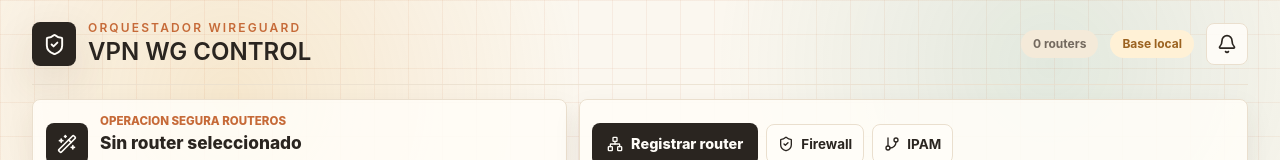
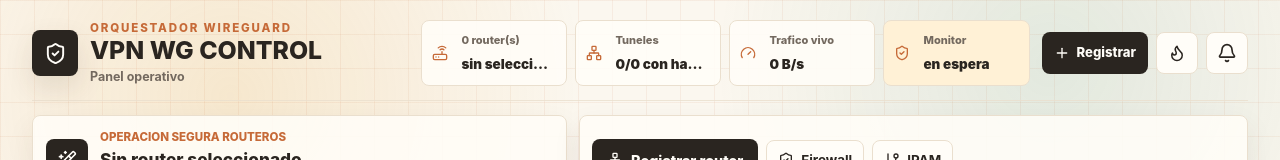
Before and after one commit to franciscochaname/VPN-WG-CONTROL, a React (Vite) app: page / in a window 1280 px wide. Shown: the top 160 px of the page. Built offline with nearby package versions, Linux system fonts and the light colour scheme; no server answers.

Commit message:
feat: fill header with operational metrics

```diff
--- a/src/app/App.jsx
+++ b/src/app/App.jsx
@@ -177,7 +177,15 @@ function App() {
       <div className="pointer-events-none fixed inset-0 soft-grid" />
       <NotificationCenter notifications={notifications} onDismiss={dismissNotification} />
       <section className="relative mx-auto flex min-h-screen w-full max-w-7xl flex-col px-6 py-5 lg:px-8">
-        <Header routerCount={metrics.routers} />
+        <Header
+          activeView={activeView}
+          continuousMonitor={continuousMonitor}
+          metrics={metrics}
+          monitoring={monitoring}
+          notificationCount={notifications.length}
+          selectedRouter={selectedRouter}
+          onNavigate={setActiveView}
+        />
 
         <TopCommandBar
           continuousMonitor={continuousMonitor}
--- a/src/features/layout/Header.jsx
+++ b/src/features/layout/Header.jsx
@@ -1,30 +1,115 @@
-import { Bell, ShieldCheck } from "lucide-react";
-import StatusPill from "../../shared/ui/StatusPill.jsx";
+import { Bell, Flame, Gauge, Network, Plus, Router, ShieldCheck } from "lucide-react";
 
-function Header({ routerCount }) {
+const viewLabels = {
+  dashboard: "Panel",
+  routers: "Routers",
+  wireguard: "WireGuard",
+  ipam: "Segmentos",
+  firewall: "Firewall",
+  backups: "Respaldos",
+  security: "Seguridad",
+  keys: "Llaves WG"
+};
+
+function Header({
+  activeView,
+  continuousMonitor,
+  metrics,
+  monitoring,
+  notificationCount,
+  selectedRouter,
+  onNavigate
+}) {
+  const routerCount = metrics?.routers || 0;
+  const tunnelCount = metrics?.tunnels || 0;
+  const activeTunnels = monitoring?.activeTunnels || 0;
+  const throughputBps = monitoring?.throughputBps || 0;
+  const hasRouter = Boolean(selectedRouter);
+
   return (
-    <header className="flex items-center justify-between border-b border-warm-line/80 pb-4">
-      <div className="flex items-center gap-3">
-        <div className="flex h-11 w-11 items-center justify-center rounded-lg bg-warm-ink text-warm-panel shadow-soft">
+    <header className="app-header">
+      <div className="header-brand">
+        <div className="header-brand-icon">
           <ShieldCheck size={23} />
         </div>
-        <div>
-          <p className="text-xs font-semibold uppercase tracking-[0.18em] text-warm-copper">
-            Orquestador WireGuard
-          </p>
-          <h1 className="text-2xl font-semibold tracking-normal">VPN WG CONTROL</h1>
+        <div className="min-w-0">
+          <p>Orquestador WireGuard</p>
+          <h1>VPN WG CONTROL</h1>
+          <span>{viewLabels[activeView] || "Panel"} operativo</span>
         </div>
       </div>
 
-      <div className="flex items-center gap-3">
-        <StatusPill label={`${routerCount} routers`} tone={routerCount > 0 ? "mint" : "neutral"} />
-        <StatusPill label="Base local" tone="amber" />
-        <button className="icon-button" aria-label="Notificaciones">
+      <div className="header-metrics">
+        <HeaderMetric
+          detail={hasRouter ? selectedRouter.alias : "sin seleccionar"}
+          icon={Router}
+          label={`${routerCount} router(s)`}
+          tone={hasRouter ? "ok" : "idle"}
+        />
+        <HeaderMetric
+          detail={`${activeTunnels}/${tunnelCount} con handshake`}
+          icon={Network}
+          label="Tuneles"
+          tone={activeTunnels > 0 ? "ok" : "idle"}
+        />
+        <HeaderMetric
+          detail={`${formatBytes(throughputBps)}/s`}
+          icon={Gauge}
+          label="Trafico vivo"
+          tone={throughputBps > 0 ? "ok" : "idle"}
+        />
+        <HeaderMetric
+          detail={continuousMonitor?.enabled ? "continuo activo" : "en espera"}
+          icon={ShieldCheck}
+          label="Monitor"
+          tone={continuousMonitor?.enabled ? "ok" : "warn"}
+        />
+      </div>
+
+      <div className="header-actions">
+        <button className="header-primary-action" onClick={() => onNavigate(hasRouter ? "wireguard" : "routers")} type="button">
+          {hasRouter ? <Network size={16} /> : <Plus size={16} />}
+          <span>{hasRouter ? "Crear VPN" : "Registrar"}</span>
+        </button>
+        <button className="header-icon-action" onClick={() => onNavigate("firewall")} title="Firewall" type="button">
+          <Flame size={18} />
+        </button>
+        <button className="header-icon-action" onClick={() => onNavigate("dashboard")} title="Notificaciones" type="button">
           <Bell size={20} />
+          {notificationCount > 0 && <span>{notificationCount}</span>}
         </button>
       </div>
     </header>
   );
 }
 
+function HeaderMetric({ detail, icon: Icon, label, tone }) {
+  return (
+    <article className={`header-metric header-metric-${tone}`}>
+      <Icon size={16} />
+      <span>{label}</span>
+      <strong>{detail}</strong>
+    </article>
+  );
+}
+
+function formatBytes(value) {
+  const number = Number(value || 0);
+
+  if (number < 1024) {
+    return `${number} B`;
+  }
+
+  const units = ["KB", "MB", "GB"];
+  let current = number / 1024;
+  let index = 0;
+
+  while (current >= 1024 && index < units.length - 1) {
+    current /= 1024;
+    index += 1;
+  }
+
+  return `${current.toFixed(current >= 10 ? 0 : 1)} ${units[index]}`;
+}
+
 export default Header;
--- a/src/styles.css
+++ b/src/styles.css
@@ -189,6 +189,170 @@ button {
   transform: translateY(-1px);
   border-color: #e5a23a;
   box-shadow: 0 10px 25px rgba(76, 54, 32, 0.1);
+}
+
+.app-header {
+  display: grid;
+  grid-template-columns: minmax(260px, 0.9fr) minmax(420px, 1.45fr) auto;
+  gap: 12px;
+  align-items: stretch;
+  border-bottom: 1px solid rgba(234, 223, 206, 0.8);
+  padding-bottom: 14px;
+}
+
+.header-brand,
+.header-metrics,
+.header-actions {
+  min-width: 0;
+}
+
+.header-brand {
+  display: flex;
+  align-items: center;
+  gap: 12px;
+}
+
+.header-brand-icon {
+  display: grid;
+  height: 46px;
+  width: 46px;
+  flex: 0 0 auto;
+  place-items: center;
+  border-radius: 8px;
+  background: #2a2520;
+  color: #fffdf8;
+  box-shadow: 0 12px 28px rgba(76, 54, 32, 0.12);
+}
+
+.header-brand p {
+  color: #c66a38;
+  font-size: 0.72rem;
+  font-weight: 850;
+  letter-spacing: 0.16em;
+  text-transform: uppercase;
+}
+
+.header-brand h1 {
+  overflow: hidden;
+  color: #2a2520;
+  font-size: 1.55rem;
+  font-weight: 760;
+  line-height: 1.1;
+  text-overflow: ellipsis;
+  white-space: nowrap;
+}
+
+.header-brand span {
+  display: block;
+  margin-top: 3px;
+  color: #73695f;
+  font-size: 0.78rem;
+  font-weight: 750;
+}
+
+.header-metrics {
+  display: grid;
+  grid-template-columns: repeat(4, minmax(0, 1fr));
+  gap: 8px;
+}
+
+.header-metric {
+  display: grid;
+  min-width: 0;
+  grid-template-columns: 22px minmax(0, 1fr);
+  gap: 2px 7px;
+  align-items: center;
+  border-radius: 8px;
+  border: 1px solid #eadfce;
+  background: rgba(255, 253, 248, 0.9);
+  padding: 9px 10px;
+}
+
+.header-metric svg {
+  grid-row: 1 / span 2;
+  color: #c66a38;
+}
+
+.header-metric span,
+.header-metric strong {
+  overflow: hidden;
+  text-overflow: ellipsis;
+  white-space: nowrap;
+}
+
+.header-metric span {
+  color: #73695f;
+  font-size: 0.69rem;
+  font-weight: 850;
+}
+
+.header-metric strong {
+  color: #2a2520;
+  font-size: 0.84rem;
+  font-weight: 900;
+}
+
+.header-metric-ok {
+  background: #edf5ef;
+}
+
+.header-metric-warn {
+  background: #fff1d6;
+}
+
+.header-actions {
+  display: flex;
+  align-items: center;
+  justify-content: flex-end;
+  gap: 8px;
+}
+
+.header-primary-action,
+.header-icon-action {
+  display: inline-flex;
+  min-height: 42px;
+  align-items: center;
+  justify-content: center;
+  gap: 7px;
+  border-radius: 8px;
+  font-size: 0.82rem;
+  font-weight: 850;
+  transition: border-color 180ms ease, transform 180ms ease, background 180ms ease;
+}
+
+.header-primary-action {
+  background: #2a2520;
+  color: #fffdf8;
+  padding: 0 12px;
+}
+
+.header-icon-action {
+  position: relative;
+  width: 42px;
+  border: 1px solid #eadfce;
+  background: #fffdf8;
+  color: #2a2520;
+}
+
+.header-primary-action:hover,
+.header-icon-action:hover {
+  transform: translateY(-1px);
+  border-color: #e5a23a;
+}
+
+.header-icon-action span {
+  position: absolute;
+  right: -4px;
+  top: -5px;
+  display: grid;
+  min-width: 18px;
+  height: 18px;
+  place-items: center;
+  border-radius: 999px;
+  background: #c66a38;
+  color: #fffdf8;
+  font-size: 0.68rem;
+  font-weight: 900;
 }
 
 .command-ribbon {
@@ -2411,6 +2575,22 @@ button {
 }
 
 @media (max-width: 1180px) {
+  .app-header {
+    grid-template-columns: minmax(0, 1fr);
+  }
+
+  .header-metrics {
+    grid-template-columns: repeat(2, minmax(0, 1fr));
+  }
+
+  .header-actions {
+    justify-content: stretch;
+  }
+
+  .header-primary-action {
+    flex: 1;
+  }
+
   .command-ribbon {
     grid-template-columns: 1fr;
   }
@@ -2445,3 +2625,18 @@ button {
     grid-column: 2 / -1;
   }
 }
+
+@media (max-width: 640px) {
+  .header-brand h1 {
+    font-size: 1.32rem;
+  }
+
+  .header-metrics {
+    grid-template-columns: 1fr;
+  }
+
+  .header-actions {
+    display: grid;
+    grid-template-columns: minmax(0, 1fr) 42px 42px;
+  }
+}
```
Also changed, not shown: 1 other file (tests, documents, lock files or other folders).
